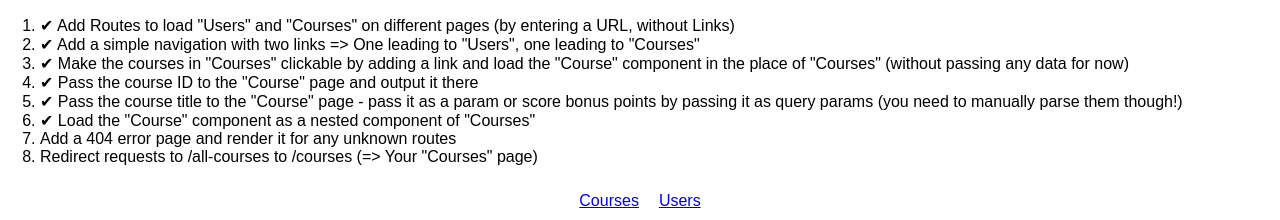
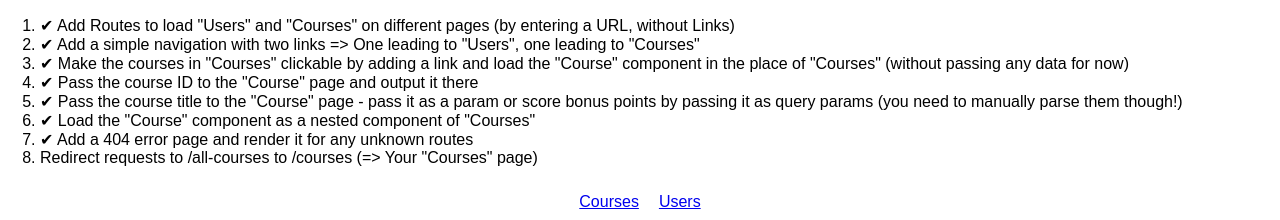
Before and after one commit to W3AI/max-routing-project, a React (Create React App) app: page / in a window 1280 px wide. Shown: the top 220 px of the page. Built offline with nearby package versions, Linux system fonts and the light colour scheme.

Commit message:
marked task 7 Done

```diff
--- a/src/App.js
+++ b/src/App.js
@@ -17,7 +17,7 @@ class App extends Component {
                     <li>&#10004; Pass the course ID to the "Course" page and output it there</li>
                     <li>&#10004; Pass the course title to the "Course" page - pass it as a param or score bonus points by passing it as query params (you need to manually parse them though!)</li>
                     <li>&#10004; Load the "Course" component as a nested component of "Courses"</li>
-                    <li>Add a 404 error page and render it for any unknown routes</li>
+                    <li>&#10004; Add a 404 error page and render it for any unknown routes</li>
                     <li>Redirect requests to /all-courses to /courses (=> Your "Courses" page)</li>
                 </ol>
                 <nav>
```
